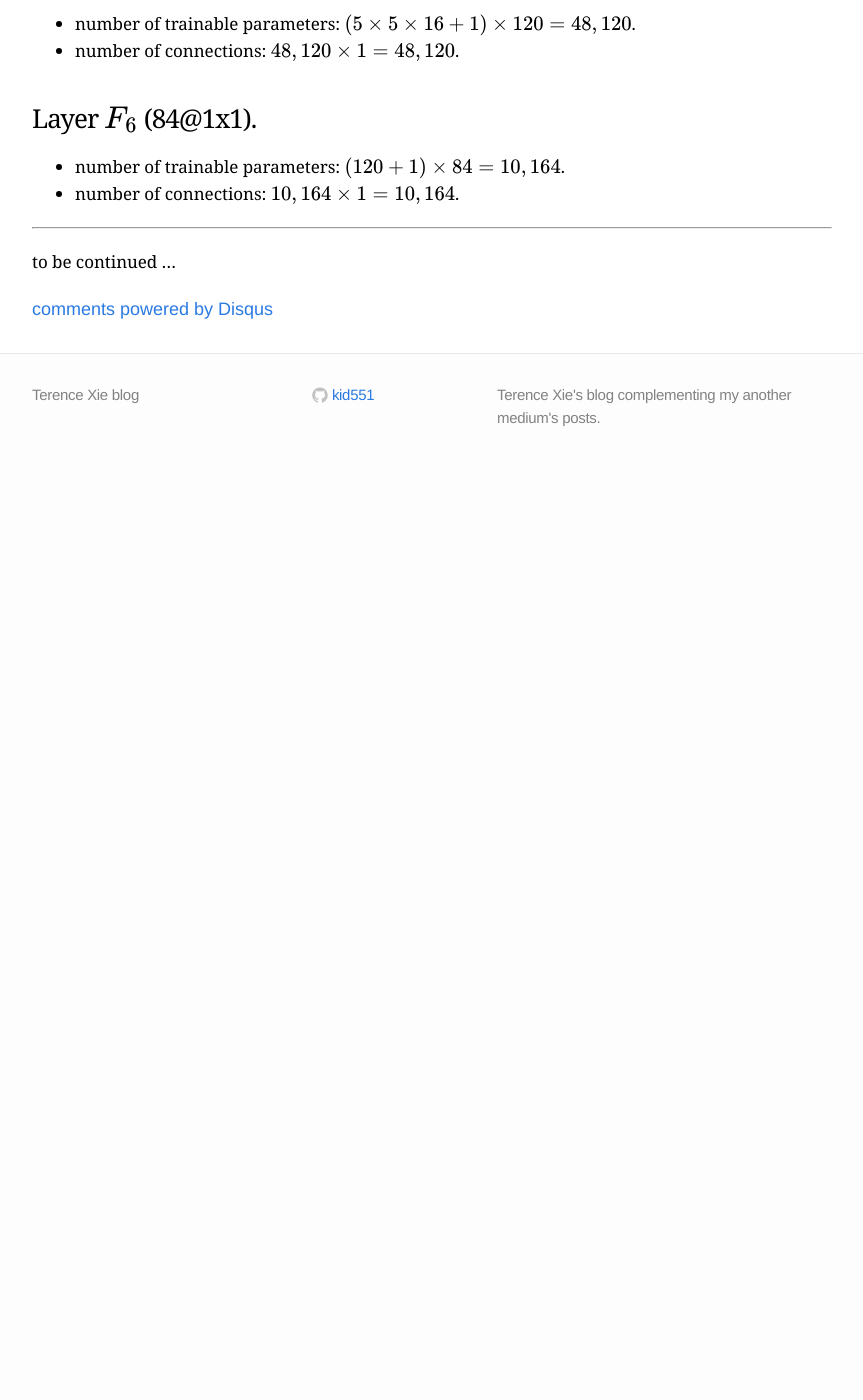
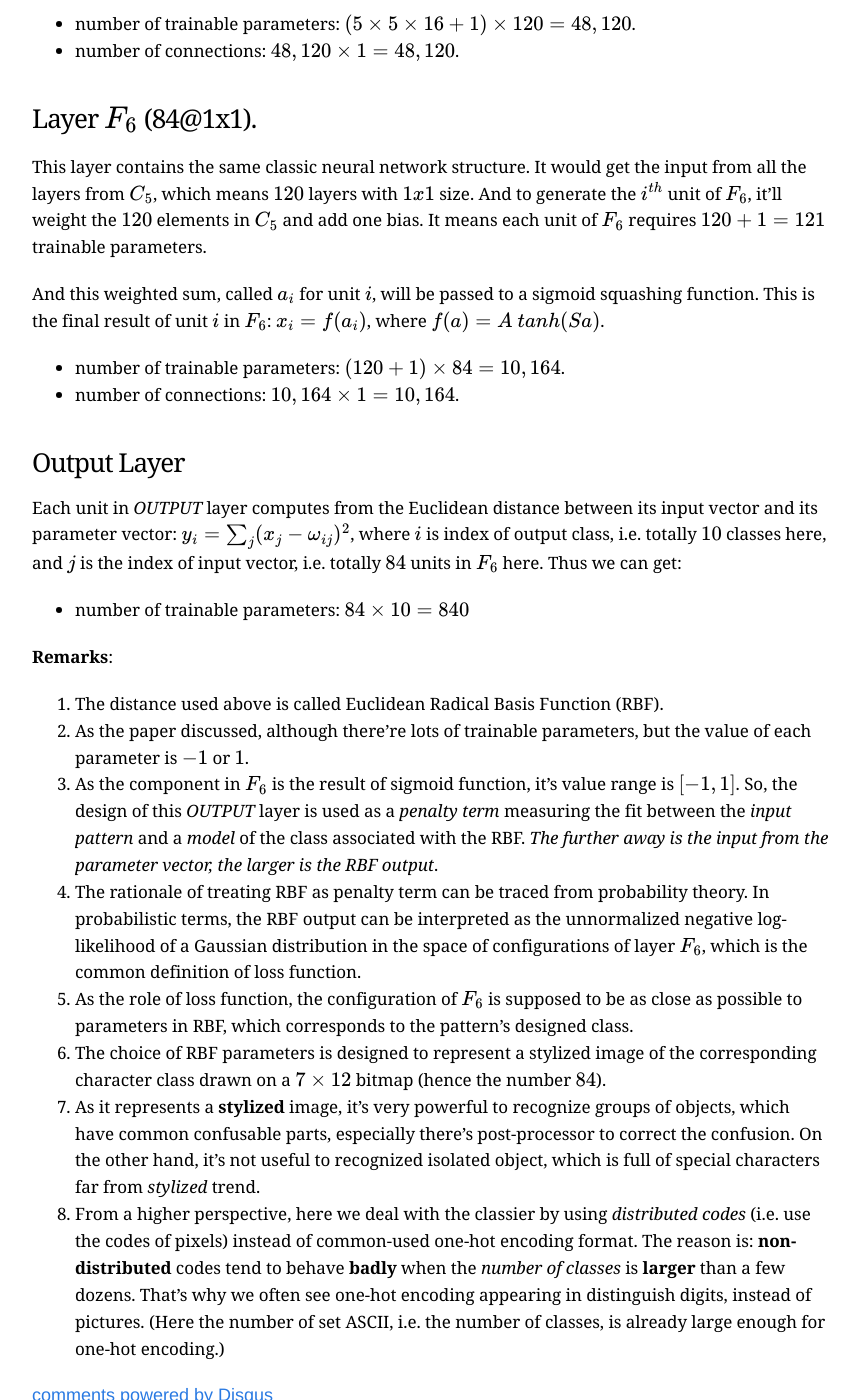
Before and after one commit to kid551/kid551.github.io, a Jekyll site: the page built from _posts/2016-09-27-compute-LeNet5.md, in a window 1280 px wide and 1400 px high, scrolled down 2044 px. Shown: the whole window, without its empty margins (208-1071 px from the left). Built offline with Jekyll 4.4.1, drawn with Linux system fonts in a browser that asks for light colours; formulas are drawn with MathJax 3; comment, search, counter and statistics services are not loaded; before the commit the page ends 2518 px from its top, so only the background shows below that; some of the changed text lies outside the part shown.

Commit message:
Complete the 'F6' layer part and add output layer part.

```diff
--- a/_posts/2016-09-27-compute-LeNet5.md
+++ b/_posts/2016-09-27-compute-LeNet5.md
@@ -65,10 +65,27 @@ This layer is much more special and differs from common convolutional layer or s
 
 ### Layer $$F_6$$ (84@1x1).
 
+This layer contains the same classic neural network structure. It would get the input from all the layers from $$C_5$$, which means $$120$$ layers with $$1x1$$ size. And to generate the $$i^{th}$$ unit of $$F_6$$, it'll weight the $$120$$ elements in $$C_5$$ and add one bias. It means each unit of $$F_6$$ requires $$120+1=121$$ trainable parameters.
+
+And this weighted sum, called $$a_i$$ for unit $$i$$, will be passed to a sigmoid squashing function. This is the final result of unit $$i$$ in $$F_6$$: $$x_i=f(a_i)$$, where $$f(a)=A\ tanh(Sa)$$.
+
 - number of trainable parameters: $$(120+1)\times 84=10,164$$.
 - number of connections: $$10,164\times 1=10,164$$.
 
 
----
+### Output Layer
 
-to be continued ...
+Each unit in *OUTPUT* layer computes from the Euclidean distance between its input vector and its parameter vector: $$y_i=\sum_j (x_j - \omega_{ij})^2$$, where $$i$$ is index of output class, i.e. totally $$10$$ classes here, and $$j$$ is the index of input vector, i.e. totally $$84$$ units in $$F_6$$ here. Thus we can get:
+- number of trainable parameters: $$84\times 10=840$$
+
+
+**Remarks**:
+
+1. The distance used above is called Euclidean Radical Basis Function (RBF).
+2. As the paper discussed, although there're lots of trainable parameters, but the value of each parameter is $$-1$$ or $$1$$.
+3. As the component in $$F_6$$ is the result of sigmoid function, it's value range is $$[-1, 1]$$. So, the design of this *OUTPUT* layer is used as a *penalty term* measuring the fit between the *input pattern* and a *model* of the class associated with the RBF. *The further away is the input from the parameter vector, the larger is the RBF output*.
+4. The rationale of treating RBF as penalty term can be traced from probability theory. In probabilistic terms, the RBF output can be interpreted as the unnormalized negative log-likelihood of a Gaussian distribution in the space of configurations of layer $$F_6$$, which is the common definition of loss function.
+5. As the role of loss function, the configuration of $$F_6$$ is supposed to be as close as possible to parameters in RBF, which corresponds to the pattern's designed class.
+6. The choice of RBF parameters is designed to represent a stylized image of the corresponding character class drawn on a $$7\times 12$$ bitmap (hence the number $$84$$).
+7. As it represents a **stylized** image, it's very powerful to recognize groups of objects, which have common confusable parts, especially there's post-processor to correct the confusion. On the other hand, it's not useful to recognized isolated object, which is full of special characters far from *stylized* trend.
+8. From a higher perspective, here we deal with the classier by using *distributed codes* (i.e. use the codes of pixels) instead of common-used one-hot encoding format. The reason is: **non-distributed** codes tend to behave **badly** when the *number of classes* is **larger** than a few dozens. That's why we often see one-hot encoding appearing in distinguish digits, instead of pictures. (Here the number of set ASCII, i.e. the number of classes, is already large enough for one-hot encoding.)
```
Also changed, not shown: other parts of _posts/2016-09-27-compute-LeNet5.md (+1 -1 lines).
